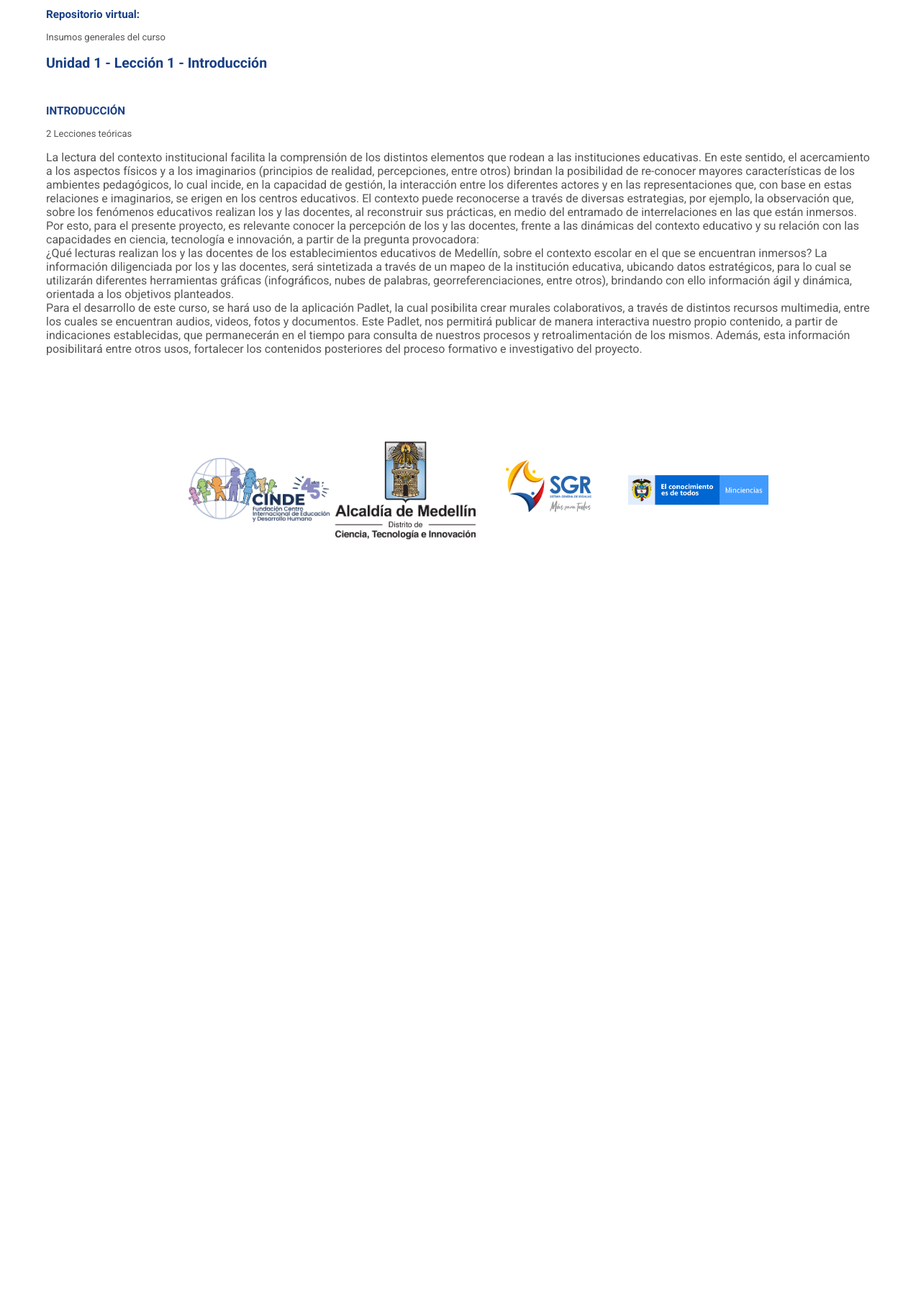
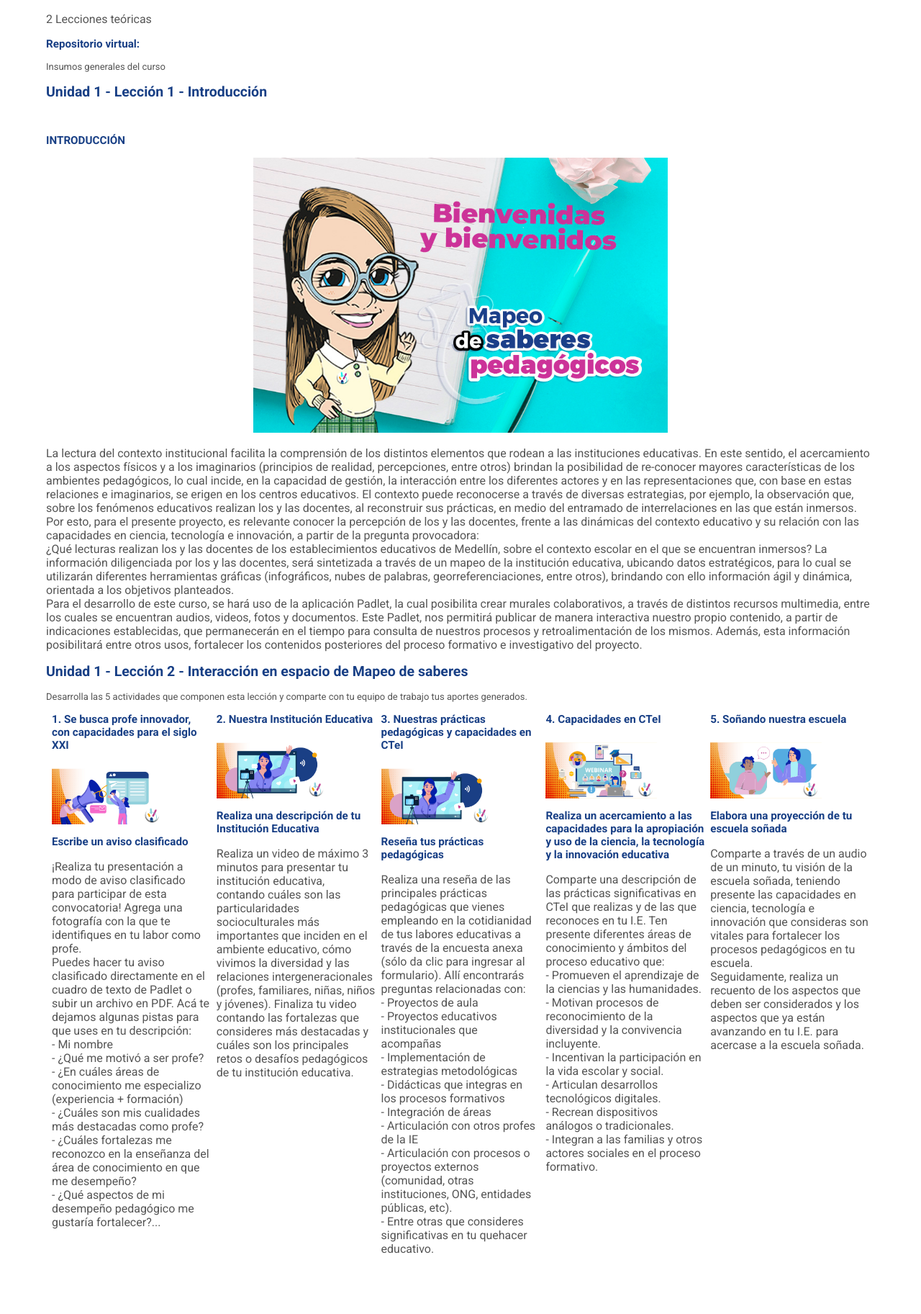
Before and after one commit to lufejuok/632, a PHP site: page /mapeosaberes.html in a window 1280 px wide; the page is wider, and only the part inside the window is pictured. Shown: the part 1085-2910 px from the top of that part at 72% size. Before the commit the page ends 1834 px from the top of that part, so only its background shows below. Run offline with PHP 8.4, Linux system fonts and the light colour scheme.

Commit message:
con footer arreglado, primer espacio de curso listo

```diff
--- a/mapeosaberes.html
+++ b/mapeosaberes.html
@@ -49,7 +49,7 @@
                 <h2 class="menu-title menu-title_4th">ENTORNOS ESCOLARES DIGITALES</h2>
                 <ul class="menu-dropdown">
                   <li>Laboratorio de aprendizaje combinado</li>
-                  <li>Ejercuicios creativos con NNJ (podcast y fanzines)</li>
+                  <li>Ejercicios creativos con NNJ (podcast y fanzines)</li>
                 </ul>
               </a>
             </li>
@@ -60,8 +60,9 @@
     <body>
         <section>
             <div class="box">
-              <img src="img/portada MSP_1280x240px.jpg">
+              <img style="justify-content: center; width:100% ;" src="img/portada MSP_1280x240px.jpg">
                 <div class="box1">
+
                     <!--Detalles curso 1-->
                     <h2><bold>CURSO 1 : MAPEO DE SABERES</bold></h2>
                     <h3> Profesor </h3> <p>Carolina Agudelo</p>
@@ -81,16 +82,100 @@
                     <!--Intro curso 1-->
                     <h2><bold>Unidad 1 - Lección 1 - Introducción</bold></h2>
                     <img href="img/imag_BIENVENIDA.jpg">
-                    <h3>INTRODUCCIÓN</h3> 2 Lecciones teóricas
+                    <h3>INTRODUCCIÓN</h3>
+                    <div class="banner-fotos">
+                      <img style="justify-content: center; width:50% ;" src="img/imag_BIENVENIDA.jpg">
+                    </div>
                     <p>La lectura del contexto institucional facilita la  comprensión de los distintos elementos que rodean a las instituciones educativas. En este sentido, el acercamiento a los aspectos físicos y a los imaginarios (principios de realidad, percepciones, entre otros) brindan la posibilidad de re-conocer mayores características de los ambientes pedagógicos, lo cual incide, en la capacidad de gestión, la interacción entre los diferentes actores y en las representaciones que, con base en estas relaciones e imaginarios, se erigen en los centros educativos.
+
 
                       El contexto puede reconocerse a través de diversas estrategias, por ejemplo, la observación que, sobre los fenómenos educativos realizan los y las docentes, al reconstruir sus prácticas, en medio del entramado de interrelaciones en las que están inmersos. Por esto, para el presente proyecto, es relevante conocer la percepción de los y las docentes, frente a las dinámicas del contexto educativo y su relación con las capacidades en ciencia, tecnología e innovación, a partir de la pregunta provocadora: <br>
                       ¿Qué lecturas realizan los y las docentes de los establecimientos educativos de Medellín, sobre el contexto escolar en el que se encuentran inmersos?
                       La información diligenciada por los y las docentes, será sintetizada a través de un mapeo de la institución educativa, ubicando datos estratégicos, para lo cual se utilizarán diferentes herramientas gráficas (infográficos, nubes de palabras, georreferenciaciones, entre otros), brindando con ello información ágil y dinámica, orientada a los objetivos planteados.<br>
                       Para el desarrollo de este curso, se hará uso de la aplicación Padlet, la cual posibilita crear murales colaborativos, a través de distintos recursos multimedia, entre los cuales se encuentran audios, videos, fotos y documentos. Este Padlet, nos permitirá publicar de manera interactiva nuestro propio contenido, a partir de indicaciones establecidas, que permanecerán en el tiempo para consulta de nuestros procesos y retroalimentación de los mismos. Además, esta información posibilitará entre otros usos, fortalecer los contenidos posteriores del proceso formativo e investigativo del proyecto.
                     </p>
+                    <h2><bold>Unidad 1 - Lección 2 - Interacción en espacio de Mapeo de saberes</bold></h2>
+
+                    Desarrolla las 5 actividades que componen esta lección y comparte con tu equipo de trabajo tus aportes generados.
 
 
+                    <div class="row">
+
+                      <div class="column">
+                        <h3>1. Se busca profe innovador, con capacidades para el siglo XXI</h3>
+                        <img style="justify-content: center; width:70% ;" src="img/01_Se busca profe innovador_Mesa de trabajo 1.jpg">
+                        <h3>Escribe un aviso clasificado</h3>
+                        <p>¡Realiza tu presentación a modo de aviso clasificado para participar de esta convocatoria! Agrega una fotografía con la que te identifiques en tu labor como profe.<bR>
+
+                          Puedes hacer tu aviso clasificado directamente en el cuadro de texto de Padlet o subir un archivo en PDF. Acá te dejamos algunas pistas para que uses en tu descripción:<br>
+
+                          - Mi nombre<br>
+                          - ¿Qué me motivó a ser profe? <br>
+                          - ¿En cuáles áreas de conocimiento me especializo (experiencia + formación) <br>
+                          - ¿Cuáles son mis cualidades más destacadas como profe? <br>
+                          - ¿Cuáles fortalezas me reconozco en la enseñanza del área de conocimiento en que me desempeño? <br>
+                          - ¿Qué aspectos de mi desempeño pedagógico me gustaría fortalecer?...<br>
+                          </p>
+
+                      </div>
+                      <div class="column">
+                        <h3>2. Nuestra Institución Educativa</h3>
+                        <img style="justify-content: center; width:70% ;" src="img/02_ Nuestra Institucion Educativa_Mesa de trabajo 1 copia.jpg">
+                        <h3>Realiza una descripción de tu Institución Educativa</h3>
+                        <p>
+                          Realiza un video de máximo 3 minutos para presentar tu institución educativa, contando cuáles son las particularidades socioculturales más importantes que inciden en el ambiente educativo, cómo vivimos la diversidad y las relaciones intergeneracionales (profes, familiares, niñas, niños y jóvenes). Finaliza tu video contando las fortalezas que consideres más destacadas y cuáles son los principales retos o desafíos pedagógicos de tu institución educativa.
+
+                          </p>
+
+                      </div>
+                      <div class="column">
+                        <h3>3. Nuestras prácticas pedagógicas y capacidades en CTeI</h3>
+                        <img style="justify-content: center; width:70% ;" src="img/02_ Nuestra Institucion Educativa_Mesa de trabajo 1 copia.jpg">
+                        <h3>Reseña tus prácticas pedagógicas</h3>
+                        <p>
+                          Realiza una reseña de las principales prácticas pedagógicas que vienes empleando en la cotidianidad de tus labores educativas a través de la encuesta anexa (sólo da clic para ingresar al formulario). Allí encontrarás preguntas relacionadas con:<br>
+                          - Proyectos de aula<br>
+                          - Proyectos educativos institucionales que acompañas<br>
+                          - Implementación de estrategias metodológicas<br>
+                          - Didácticas que integras en los procesos formativos<br>
+                          - Integración de áreas<br>
+                          - Articulación con otros profes de la IE<br>
+                          - Articulación con procesos o proyectos externos (comunidad, otras instituciones, ONG, entidades públicas, etc).<br>
+                          - Entre otras que consideres significativas en tu quehacer educativo.<br>
+
+                          </p>
+
+                      </div>
+                      <div class="column">
+                        <h3>4. Capacidades en CTeI</h3>
+                        <img style="justify-content: center; width:70% ;" src="img/04_Capacidades en CTeI_Mesa de trabajo 1 copia 3.jpg">
+                        <h3>Realiza un acercamiento a las capacidades para la apropiación y uso de la ciencia, la tecnología y la innovación educativa</h3>
+                        <p>
+                          Comparte una descripción de las prácticas significativas en CTeI que realizas y de las que reconoces en tu I.E. Ten presente diferentes áreas de conocimiento y ámbitos del proceso educativo que:<br>
+                          - Promueven el aprendizaje de la ciencias y las humanidades.<br>
+                          - Motivan procesos de reconocimiento de la diversidad y la convivencia incluyente.<br>
+                          - Incentivan la participación en la vida escolar y social.<br>
+                          - Articulan desarrollos tecnológicos digitales.<br>
+                          - Recrean dispositivos análogos o tradicionales.<br>
+                          - Integran a las familias y otros actores sociales en el proceso formativo.<br>
+
+                          </p>
+
+                      </div>
+                      <div class="column">
+                        <h3>5. Soñando nuestra escuela</h3>
+                        <img style="justify-content: center; width:70% ;" src="img/05_Sonando nuestra escuela_Mesa de trabajo 1 copia 4.jpg">
+                        <h3>Elabora una proyección de tu escuela soñada</h3>
+                        <p>
+                          Comparte a través de un audio de un minuto, tu visión de la escuela soñada, teniendo presente las capacidades en ciencia, tecnología e innovación que consideras son vitales para fortalecer los procesos pedagógicos en tu escuela. <br>
+
+                          Seguidamente, realiza un recuento de los aspectos que deben ser considerados y los aspectos que ya están avanzando en tu I.E. para acercase a la escuela soñada.<br>
+
+                          </p>
+
+                      </div>
+
+                    </div>
                 </div>
                 <div>
 
@@ -100,31 +185,12 @@
     </body>
     <footer>
       <section>
-          <div class="row">
-              <div class="column">
+        <div class="banner-footer">
+            <img style="justify-content: center; width:70% ;" src="img/franja logos P632_1920x326px.jpg">
+        </div>
+      </section>
+    </footer>
 
-              </div>
-
-              <div class="column" id="cv">
-                  <img src="img/Logo 45 años.png" alt="">
-              </div>
-              <div class="column" id="cv">
-                      <img src="img/Color Negro@3x.png" alt="">
-              </div>
-              <div class="column" id="cv">
-                      <img src="img/Logo_SGR.png" alt="">
-              </div>
-              <div class="column" id="cv">
-                  <img src="img/1413px-Minciencias_Colombia.svg.png" alt="">
-              </div>
-              <div class="column" id="cv">
-
-              </div>
-          </div>
-
-      </section>
-
-  </footer>
 
 </body>
 </html>
--- a/style.css
+++ b/style.css
@@ -2,7 +2,7 @@
 
 html {
   height: 100%;
-  background-color: #ffffff;
+
 }
 
 body {
@@ -40,7 +40,7 @@
 
 .menu-title {
   display: block;
-  width: 350px;
+  width: 320px;
   height: 40px;
   padding: 12px 0 0;
   background: #183f85;
@@ -186,7 +186,7 @@
 }
 
 .hList {
-  //overflow: hidden;
+ /* overflow: hidden;*/
 }
 
 .hList > * {
@@ -206,7 +206,7 @@
 
 .box{
     padding: 5%;
-    display: block;
+    display: inline-block;
 
 }
 p{
@@ -259,3 +259,17 @@
      margin: auto;
     display: block;
   }
+
+  .banner-footer{
+    display: inline-flex;
+    justify-content: center;
+    width:100% ;
+
+  }
+
+  .banner-fotos{
+    display: inline-flex;
+    justify-content: center;
+    width:100% ;
+
+  }
```
Also changed, not shown: capacidadescteidocentes.html (+10 -33 lines), index.html (+13 -25 lines), img/01_Se busca profe innovador_Mesa de trabajo 1.jpg (added), img/02_ Nuestra Institucion Educativa_Mesa de trabajo 1 copia.jpg (added), img/03_Nuestras practicas pedagogicas_Mesa de trabajo 1 copia 2.jpg (added), img/04_Capacidades en CTeI_Mesa de trabajo 1 copia 3.jpg (added), img/05_Sonando nuestra escuela_Mesa de trabajo 1 copia 4.jpg (added), img/PGG_500x500px_02.jpg (added), img/foto_01.jpg (added), img/franja logos P632_1920x326px.jpg (added), img/portada AED_1280x240px.jpg (added), img/portada AED_500x500px.jpg (added), img/portada CTeI_1280x240px.jpg (added), img/portada CTeI_500x500px.jpg (added), 3 more files.
